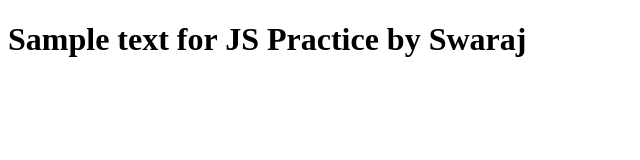
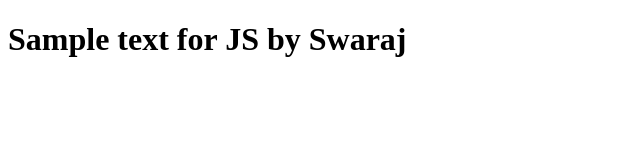
Before and after one commit to first-phoenix/JS_Practice, a plain HTML site: page Mosh JavaScript Tutorials/index.html in a window 1280 px wide. Shown: the whole page, without its empty margins (0-640 px from the left). Drawn offline with Linux system fonts and the light colour scheme.

Commit message:
Minor fix

```diff
--- a/Mosh JavaScript Tutorials/index.html
+++ b/Mosh JavaScript Tutorials/index.html
@@ -9,7 +9,7 @@
 </head>
 
 <body>
-    <h1>Sample text for JS Practice by Swaraj</h1>
+    <h1>Sample text for JS by Swaraj</h1>
 </body>
 
 </html>
```
